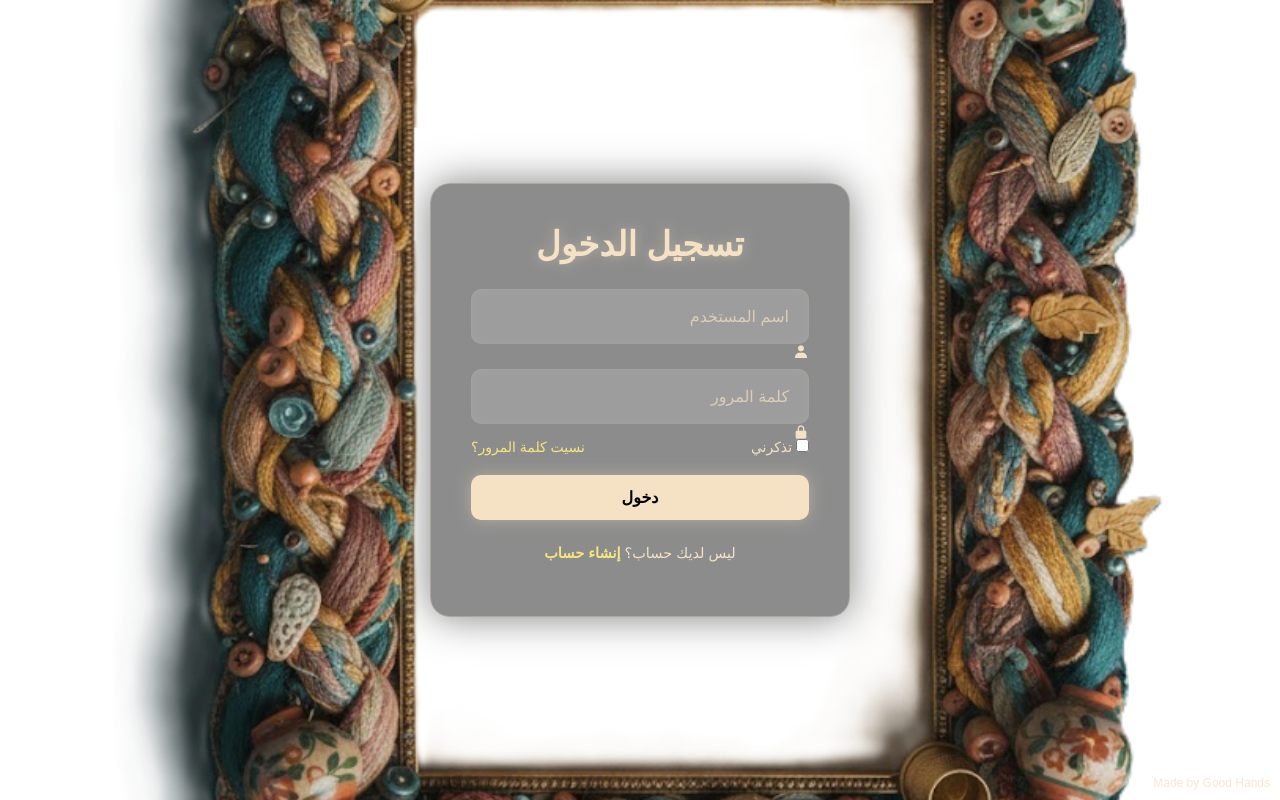
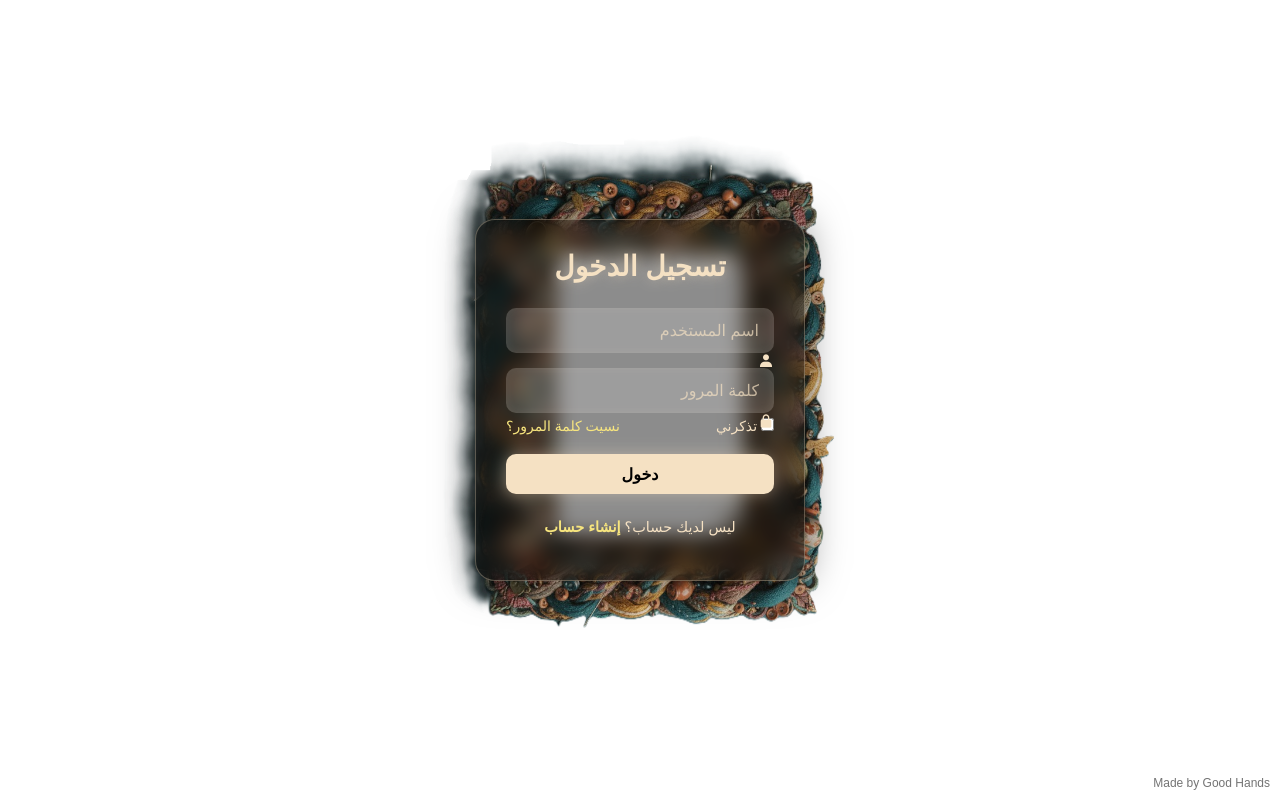
Before and after one commit to marinadw452/goodhands-project, a PHP site: page /login.php in a window 1280 px wide. Run offline with PHP 8.4, Linux system fonts and the light colour scheme.

Commit message:
Update login.php

```diff
--- a/login.php
+++ b/login.php
@@ -35,11 +35,169 @@ if ($_SERVER["REQUEST_METHOD"] == "POST") {
   <meta name="viewport" content="width=device-width, initial-scale=1.0">
   <title>تسجيل الدخول - أيدي طيبة</title>
   <link href="https://unpkg.com/boxicons@2.1.4/css/boxicons.min.css" rel="stylesheet">
-  <link rel="stylesheet" href="login.css">
+  <style>
+  * {
+    font-family: "Poppins", sans-serif;
+    margin: 0;
+    padding: 0;
+    box-sizing: border-box;
+  }
+
+  body {
+    display: flex;
+    justify-content: center;
+    align-items: center;
+    min-height: 100vh;
+    background-color: #fff;
+    color: #fff;
+  }
+
+  /* الإطار */
+  .frame-container {
+    position: relative;
+    width: 440px;
+    height: 600px;
+    background: url('mn.png') no-repeat center center;
+    background-size: cover;
+    display: flex;
+    justify-content: center;
+    align-items: center;
+  }
+
+  /* الصندوق داخل الصورة */
+  .container {
+    width: 75%;
+    background: rgba(0, 0, 0, 0.45);
+    border: 1px solid rgba(245, 225, 195, 0.3);
+    backdrop-filter: blur(10px);
+    -webkit-backdrop-filter: blur(10px);
+    box-shadow: 0 0 40px rgba(0, 0, 0, 0.5);
+    color: #F5E1C3;
+    border-radius: 20px;
+    padding: 30px;
+    transition: all 0.3s ease;
+  }
+
+  .container:hover {
+    background: rgba(0, 0, 0, 0.55);
+    box-shadow: 0 0 50px rgba(0, 0, 0, 0.6);
+  }
+
+  .container h1 {
+    font-size: 28px;
+    text-align: center;
+    color: #F5E1C3;
+    text-shadow: 0 0 12px rgba(245, 225, 195, 0.4);
+    margin-bottom: 25px;
+  }
+
+  .input-box {
+    position: relative;
+    width: 100%;
+    height: 45px;
+    margin: 15px 0;
+  }
+
+  .input-box input {
+    width: 100%;
+    height: 100%;
+    background: rgba(255, 255, 255, 0.15);
+    border: none;
+    outline: none;
+    border-radius: 10px;
+    font-size: 16px;
+    color: #fff;
+    padding: 10px 15px;
+    box-shadow: inset 0 0 10px rgba(245, 225, 195, 0.1);
+    transition: background 0.3s ease, box-shadow 0.3s ease;
+  }
+
+  .input-box input:focus {
+    background: rgba(255, 255, 255, 0.25);
+    box-shadow: 0 0 10px rgba(245, 225, 195, 0.3);
+  }
+
+  .input-box input::placeholder {
+    color: rgba(245, 225, 195, 0.7);
+  }
+
+  .remember-forgot {
+    display: flex;
+    justify-content: space-between;
+    font-size: 14px;
+    margin: -10px 0 20px;
+    color: #F5E1C3;
+  }
+
+  .remember-forgot a {
+    color: #f7e57e;
+    text-decoration: none;
+    transition: 0.3s;
+  }
+
+  .remember-forgot a:hover {
+    color: #fff;
+    text-shadow: 0 0 8px rgba(245, 225, 195, 0.5);
+  }
+
+  .btn {
+    width: 100%;
+    height: 40px;
+    background: #F5E1C3;
+    border: none;
+    outline: none;
+    border-radius: 10px;
+    cursor: pointer;
+    font-size: 16px;
+    font-weight: 600;
+    color: #000;
+    transition: 0.3s;
+    box-shadow: 0 0 15px rgba(245, 225, 195, 0.4);
+  }
+
+  .btn:hover {
+    background: #E0CFA0;
+    box-shadow: 0 0 25px rgba(245, 225, 195, 0.6);
+  }
+
+  .register-link {
+    font-size: 14.5px;
+    text-align: center;
+    margin: 25px 0 15px;
+    color: #F5E1C3;
+  }
+
+  .register-link p a {
+    color: #f7e57e;
+    text-decoration: none;
+    font-weight: 600;
+    transition: 0.3s;
+  }
+
+  .register-link p a:hover {
+    color: #fff;
+    text-shadow: 0 0 8px rgba(245, 225, 195, 0.6);
+  }
+
+  #credits {
+    position: fixed;
+    bottom: 10px;
+    right: 10px;
+    color: rgba(80, 80, 80, 0.8);
+    font-size: 12px;
+    font-family: Arial, sans-serif;
+  }
+
+  .message {
+    color: #f7e57e;
+    text-align: center;
+    margin-bottom: 10px;
+  }
+  </style>
 </head>
+
 <body>
-  <div id="credits">Made by Good Hands</div>
-
+  <div class="frame-container">
     <div class="container">
       <form action="login.php" method="POST">
         <h1>تسجيل الدخول</h1>
@@ -70,5 +228,8 @@ if ($_SERVER["REQUEST_METHOD"] == "POST") {
         </div>
       </form>
     </div>
+  </div>
+
+  <div id="credits">Made by Good Hands</div>
 </body>
 </html>
```
Lines whose indentation alone changed are shown as unchanged.
